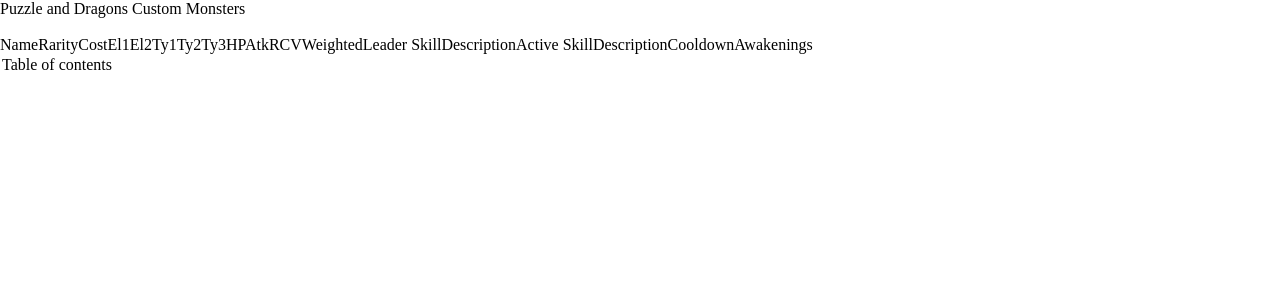
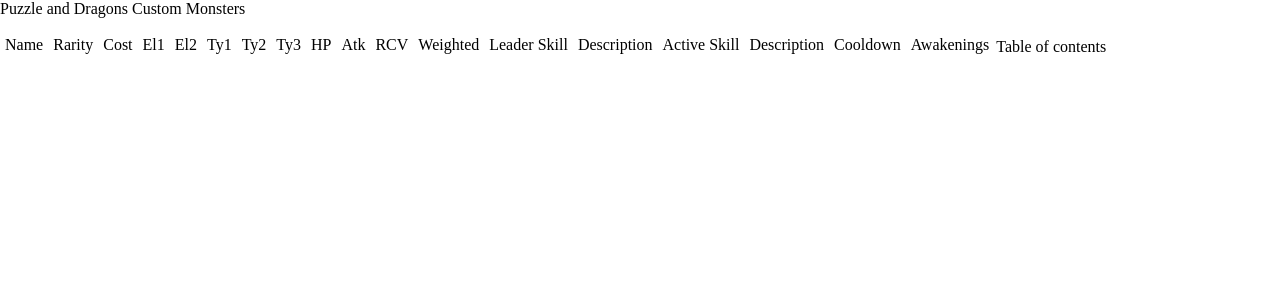
Before and after one commit to Karivool/CustomPADSheet, a React (Create React App) app: page /main-page in a window 1280 px wide. Shown: the top 300 px of the page. Built offline with nearby package versions, Linux system fonts and the light colour scheme.

Commit message:
Mod Statshow classes

```diff
--- a/src/components/StatShow.jsx
+++ b/src/components/StatShow.jsx
@@ -5,24 +5,24 @@
   render() {
     return (
       <div className="">
-        <column className="statshow-title">Name</column>
-        <column className="statshow-title">Rarity</column>
-        <column className="statshow-title">Cost</column>
-        <column className="statshow-title">El1</column>
-        <column className="statshow-title">El2</column>
-        <column className="statshow-title">Ty1</column>
-        <column className="statshow-title">Ty2</column>
-        <column className="statshow-title">Ty3</column>
-        <column className="statshow-title">HP</column>
-        <column className="statshow-title">Atk</column>
-        <column className="statshow-title">RCV</column>
-        <column className="statshow-title">Weighted</column>
-        <column className="statshow-title">Leader Skill</column>
-        <column className="statshow-title">Description</column>
-        <column className="statshow-title">Active Skill</column>
-        <column className="statshow-title">Description</column>
-        <column className="statshow-title">Cooldown</column>
-        <column className="statshow-title">Awakenings</column>
+        <div className="statshow-name">Name</div>
+        <div className="statshow-rarity">Rarity</div>
+        <div className="statshow-cost">Cost</div>
+        <div className="statshow-element">El1</div>
+        <div className="statshow-element">El2</div>
+        <div className="statshow-type">Ty1</div>
+        <div className="statshow-type">Ty2</div>
+        <div className="statshow-type">Ty3</div>
+        <div className="statshow-hp">HP</div>
+        <div className="statshow-atk">Atk</div>
+        <div className="statshow-rcv">RCV</div>
+        <div className="statshow-weighted">Weighted</div>
+        <div className="statshow-leader">Leader Skill</div>
+        <div className="statshow-description">Description</div>
+        <div className="statshow-active">Active Skill</div>
+        <div className="statshow-description">Description</div>
+        <div className="statshow-cooldown">Cooldown</div>
+        <div className="statshow-awakenings">Awakenings</div>
       </div>
     )
   }
```
